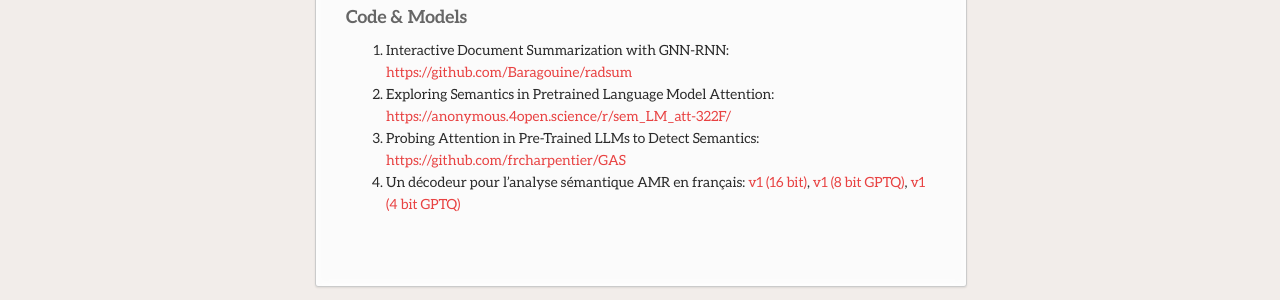
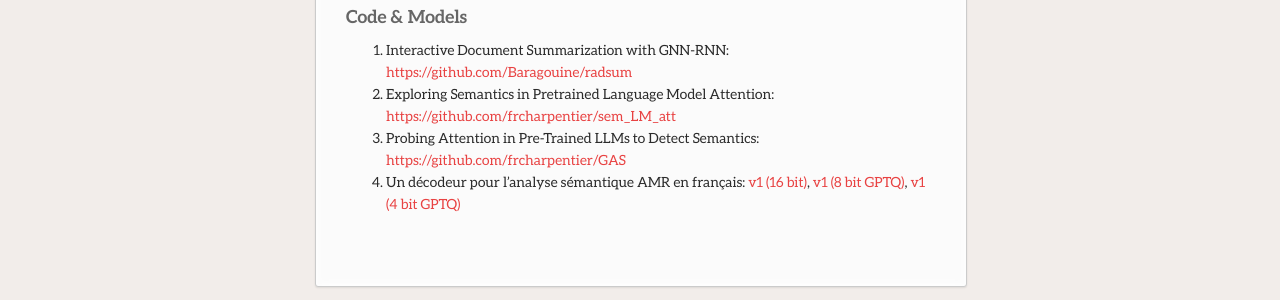
Before and after one commit to AdrienGuille/adrienguille.github.io, a Jekyll site: the page built from graph_nlp.md, in a window 1280 px wide and 1351 px high. Shown: the part 1024-1324 px from the top of the window. Built offline with Jekyll 4.4.1, drawn with Linux system fonts in a browser that asks for light colours; our own code applies the rules of GitHub Pages for plain Markdown files; some of the changed lines change nothing that is shown.

Commit message:
Update graph_nlp.md

```diff
--- a/graph_nlp.md
+++ b/graph_nlp.md
@@ -16,6 +16,6 @@ In one research direction, we've proposed a graph-based approach to document cla
 
 ### Code & Models
 - Interactive Document Summarization with GNN-RNN: [https://github.com/Baragouine/radsum]()
-- Exploring Semantics in Pretrained Language Model Attention: [https://anonymous.4open.science/r/sem_LM_att-322F/]()
+- Exploring Semantics in Pretrained Language Model Attention: [https://github.com/frcharpentier/sem_LM_att]()
 - Probing Attention in Pre-Trained LLMs to Detect Semantics: [https://github.com/frcharpentier/GAS]()
 - Un décodeur pour l’analyse sémantique AMR en français: [v1 (16 bit)](https://huggingface.co/AdrienGuille/GemmAMR-fr-v1), [v1 (8 bit GPTQ)](https://huggingface.co/AdrienGuille/GemmAMR-fr-v1-w8a16), [v1 (4 bit GPTQ)](https://huggingface.co/AdrienGuille/GemmAMR-fr-v1-w4a16)
```
